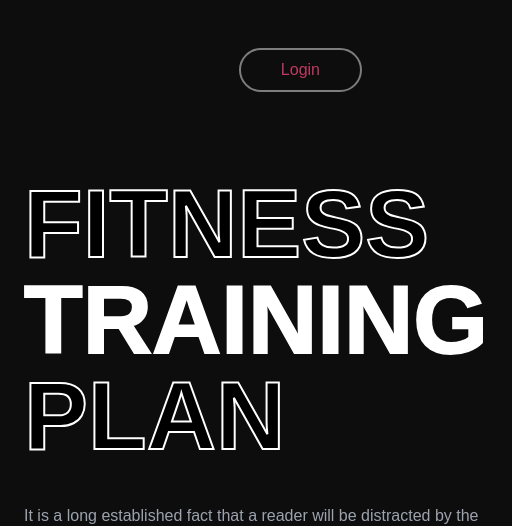
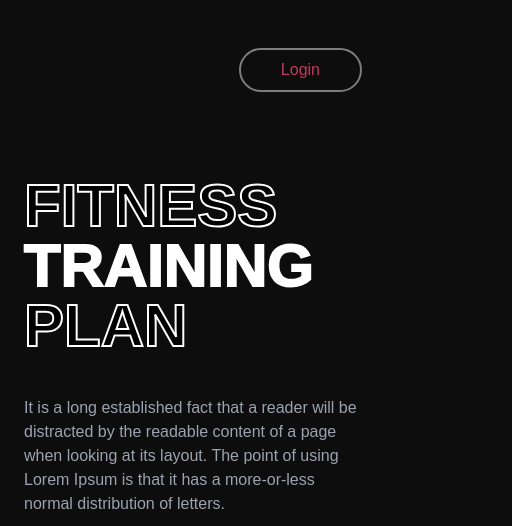
Before and after one commit to lucasjolibois54/lb-fitness, a Next.js app: page / in a window 390 px wide. Shown: the top 526 px of the page, 512 px wide, since content can reach past the window. Built offline with nearby package versions, Linux system fonts and the light colour scheme; no server answers.

Commit message:
Update hero.js

```diff
--- a/components/home/hero.js
+++ b/components/home/hero.js
@@ -13,7 +13,7 @@ function hero() {
                     {/* <!-- Grid cell #1 --> */}
                     <div class=" py-3 px-6 md-lg:ml-5 xl:ml-20 md-lg:mt-10 xl:mt-20 rounded">
 
-                        <h1 className="text-white mt-7 sm:mt-0 text-8xl sm:text-6xl md-lg:text-7xl lg:text-8xl font-bold stroke-title">FITNESS <span className="stroke-removal"><br />TRAINING </span><br />PLAN</h1>
+                        <h1 className="text-white mt-7 sm:mt-0 text-6xl xsm:text-7xl sm:text-6xl md-lg:text-7xl lg:text-8xl font-bold stroke-title">FITNESS <span className="stroke-removal"><br />TRAINING </span><br />PLAN</h1>
                         <p className="text-base md:text-lg text-dark-text py-5 lg:px-24 lg:pl-0 lg:pr-20 max-w-2xl text-gray-400 mt-5">
                             It is a long established fact that a reader will be distracted by the readable content of a page when looking at its layout. The point of using Lorem Ipsum is that it has a more-or-less normal distribution of letters.
                         </p>
```
